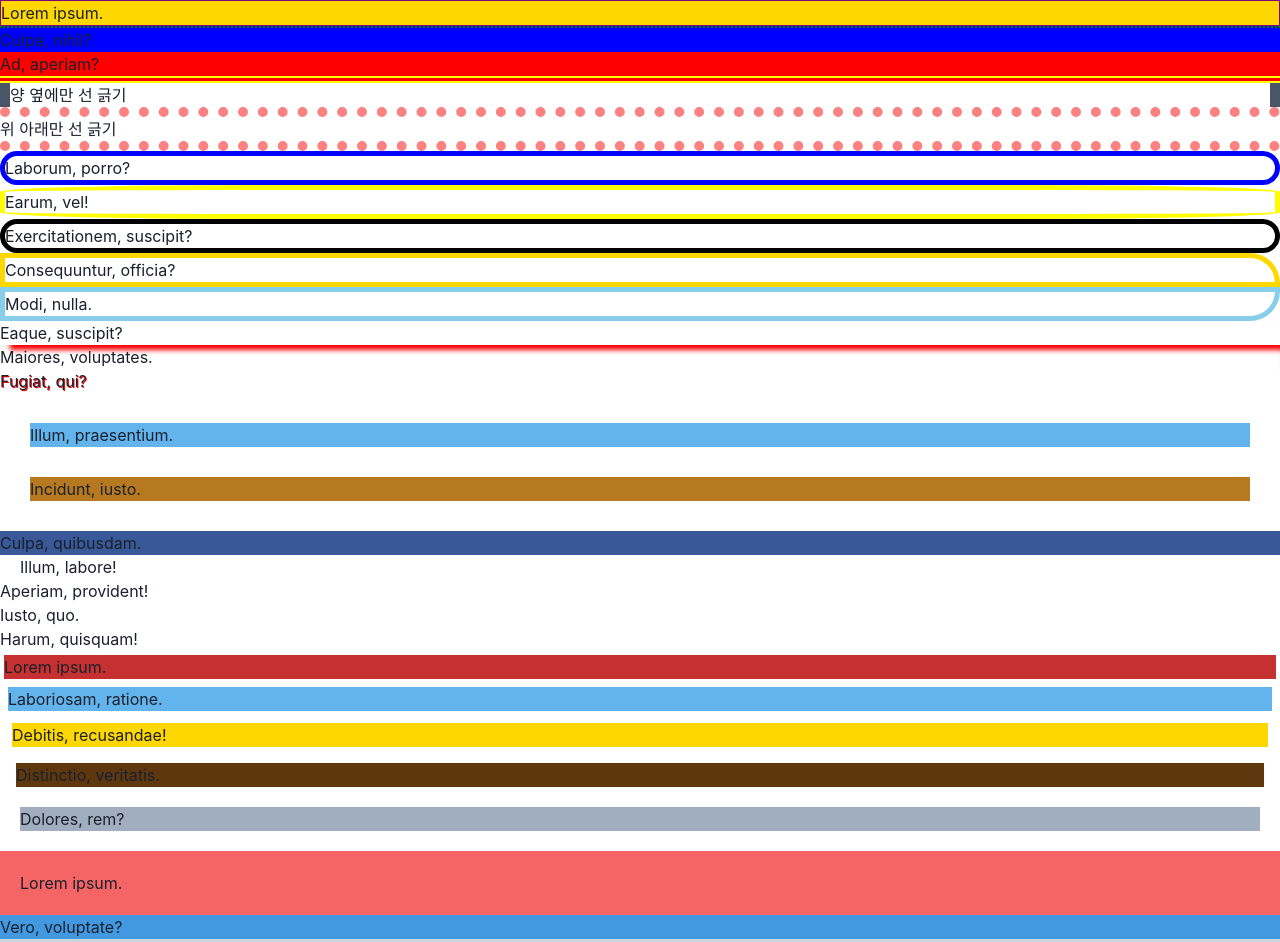
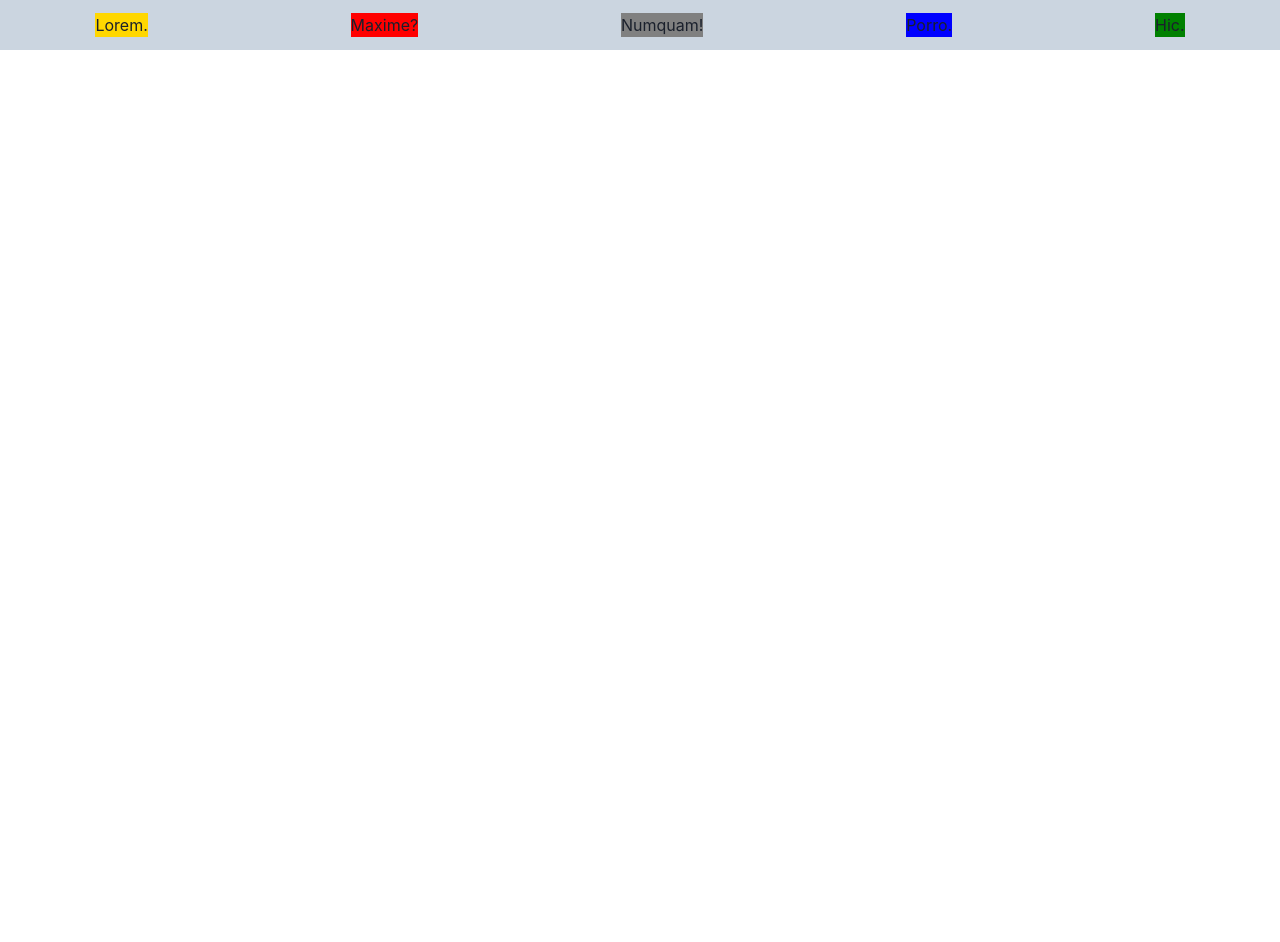
Before and after one commit to amz940/react20231031, a React (Create React App) app: page / in a window 1280 px wide. Shown: the top 942 px of the page. After the commit the page ends 800 px from the top, so only its background shows below. Built offline with nearby package versions, Linux system fonts and the light colour scheme.

Commit message:
flex 가로로 만들기

```diff
--- a/src/App.js
+++ b/src/App.js
@@ -1,81 +1,22 @@
-import { Box } from "@chakra-ui/react";
+import { Box, Flex } from "@chakra-ui/react";
 
 function App() {
   return (
     <>
-      <Box bg={"gold"} border={"1px solid purple"}>
-        Lorem ipsum.
-      </Box>
-      <Box bg={"blue"} borderTop={"2px dotted green"}>
-        Culpa, nihil?
-      </Box>
-      <Box bg={"red"} borderBottom={"7px double yellow"}>
-        Ad, aperiam?
-      </Box>
-      <Box borderX={"10px solid"} borderColor={"gray.600"}>
-        양 옆에만 선 긁기
-      </Box>
-      <Box borderY={"10px dotted"} borderColor={"red.300"}>
-        위 아래만 선 긁기
-      </Box>
-      <Box border={"5px solid blue"} borderRadius={"30px"}>
-        Laborum, porro?
-      </Box>
-      <Box border={"5px solid yellow"} borderRadius={"20%"}>
-        Earum, vel!
-      </Box>
-      <Box border={"5px solid black"} borderRadius={30}>
-        Exercitationem, suscipit?
-      </Box>
-      <Box border={"5px solid gold"} borderTopRightRadius={"30"}>
-        Consequuntur, officia?
-      </Box>
-      <Box border={"5px solid skyblue"} borderBottomRightRadius={30}>
-        Modi, nulla.
-      </Box>
-      <Box shadow={"10px 5px 5px red "}>Eaque, suscipit?</Box>
-      <Box shadow={"inner"}>Maiores, voluptates.</Box>
-      <Box textShadow={"1px 1px red"}>Fugiat, qui?</Box>
-      <Box bg={"blue.300"} m={"30px"}>
-        Illum, praesentium.
-      </Box>
-      <Box bg={"yellow.600"} m={"30"}>
-        Incidunt, iusto.
-      </Box>
-      <Box bg={"facebook.500"}>Culpa, quibusdam.</Box>
-      <Box bg={"gold.300"} mx={"20px"}>
-        Illum, labore!
-      </Box>
-      <Box>Aperiam, provident!</Box>
-      <Box>Iusto, quo.</Box>
-      <Box>Harum, quisquam!</Box>
-      {/*Box[bg][m]*5>lorem2*/}
-      <Box bg="red.600" m="1">
-        Lorem ipsum.
-      </Box>
-      <Box bg="blue.300" m="2">
-        Laboriosam, ratione.
-      </Box>
-      <Box bg="gold" m="3">
-        Debitis, recusandae!
-      </Box>
-      <Box bg="yellow.900" m="4">
-        Distinctio, veritatis.
-      </Box>
-      <Box bg="gray.400" m="5">
-        Dolores, rem?
-      </Box>
-      <Box bg="red.400" p={5}>
-        Lorem ipsum.
-      </Box>
-      <Box bg="blue.400">Vero, voluptate?</Box>
-      <Box bg="gray.300">Cupiditate, voluptatum?</Box>
-      <Box bg="purple">Ipsam, possimus.</Box>
-      <Box bg="gold">Earum, ullam?</Box>
-      <Box bg="tomato">Tempore, temporibus!</Box>
-      <Box bg="facebook.200">Hic, vero.</Box>
-      <Box bg="black">At, repellendus.</Box>
-      <Box bg="skyblue">Incidunt, nobis?</Box>
+      <Flex
+        width={"100%"}
+        height={"50px"}
+        bg={"gray.300"}
+        gap={3}
+        align={"center"}
+        justify={"space-around"}
+      >
+        <Box bg={"gold"}>Lorem.</Box>
+        <Box bg={"red"}>Maxime?</Box>
+        <Box bg={"grey"}>Numquam!</Box>
+        <Box bg={"blue"}>Porro.</Box>
+        <Box bg={"green"}>Hic.</Box>
+      </Flex>
     </>
   );
 }
```
